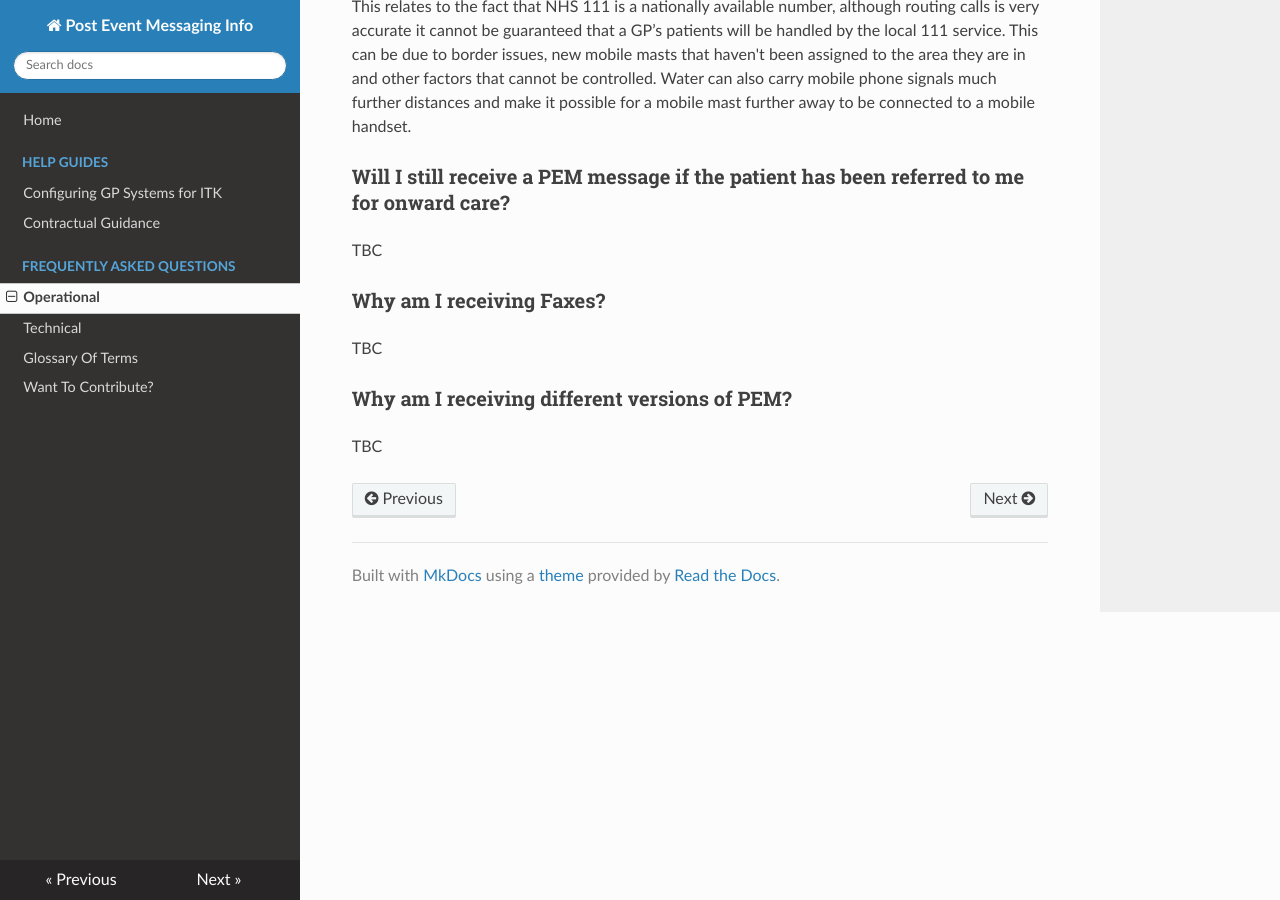
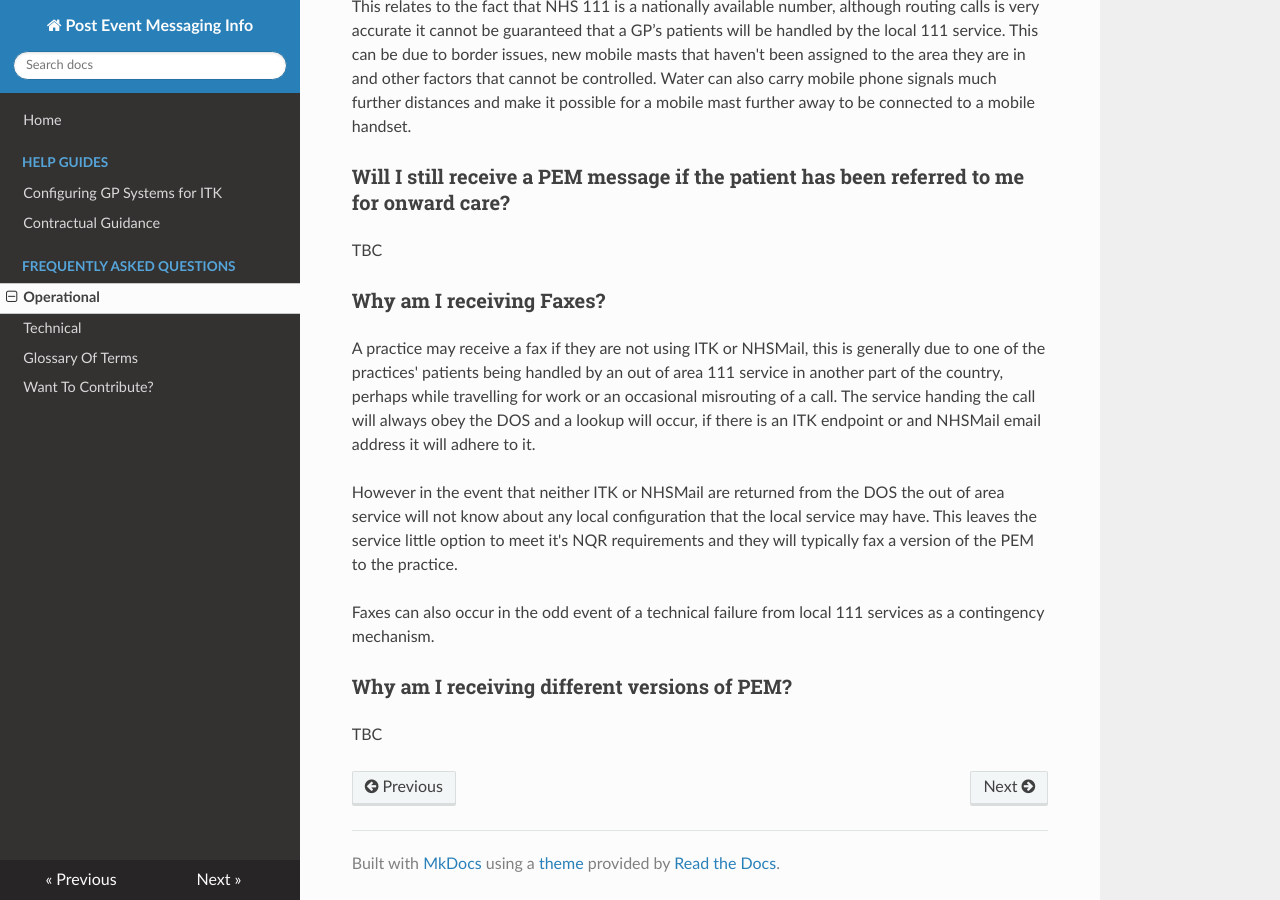
Before and after one commit to lexijax/posteventmessaginginfo, an MkDocs documentation site: the page built from docs/operational_faq.md, in a window 1280 px wide and 900 px high, scrolled down 950 px. Built offline with MkDocs 1.6.1, drawn with Linux system fonts in a browser that asks for light colours; nearby versions of some CDN libraries; old or Windows-style settings are respelled for this version of MkDocs.

Commit message:
Added why faxes content
In the operational section there is no content regarding why faxes
may be sent. This commit addresses that issue.

```diff
--- a/docs/operational_faq.md
+++ b/docs/operational_faq.md
@@ -33,7 +33,12 @@ This relates to the fact that NHS 111 is a nationally available number, although
 TBC
 
 ### Why am I receiving Faxes?
-TBC
+
+A practice may receive a fax if they are not using ITK or NHSMail, this is generally due to one of the practices' patients being handled by an out of area 111 service in another part of the country, perhaps while travelling for work or an occasional misrouting of a call. The service handing the call will always obey the DOS and a lookup will occur, if there is an ITK endpoint or and NHSMail email address it will adhere to it.
+
+However in the event that neither ITK or NHSMail are returned from the DOS the out of area service will not know about any local configuration that the local service may have. This leaves the service little option to meet it's NQR requirements and they will typically fax a version of the PEM to the practice.
+
+Faxes can also occur in the odd event of a technical failure from local 111 services as a contingency mechanism.
 
 ### Why am I receiving different versions of PEM?
 TBC
```
